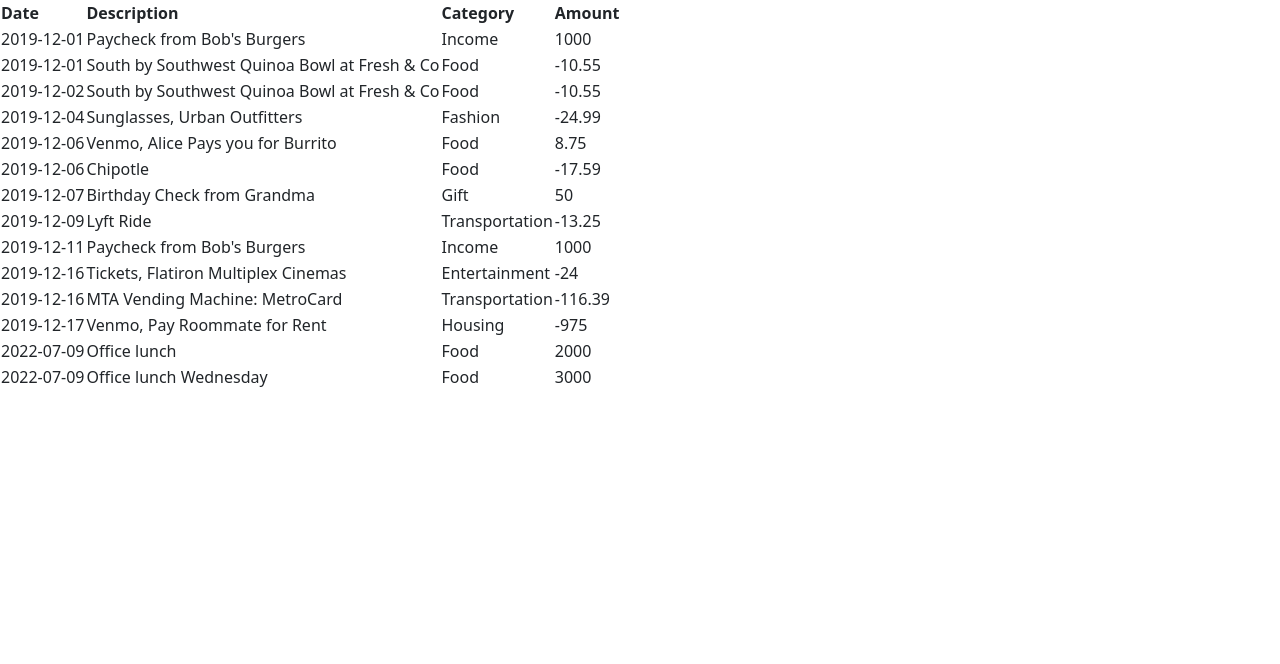
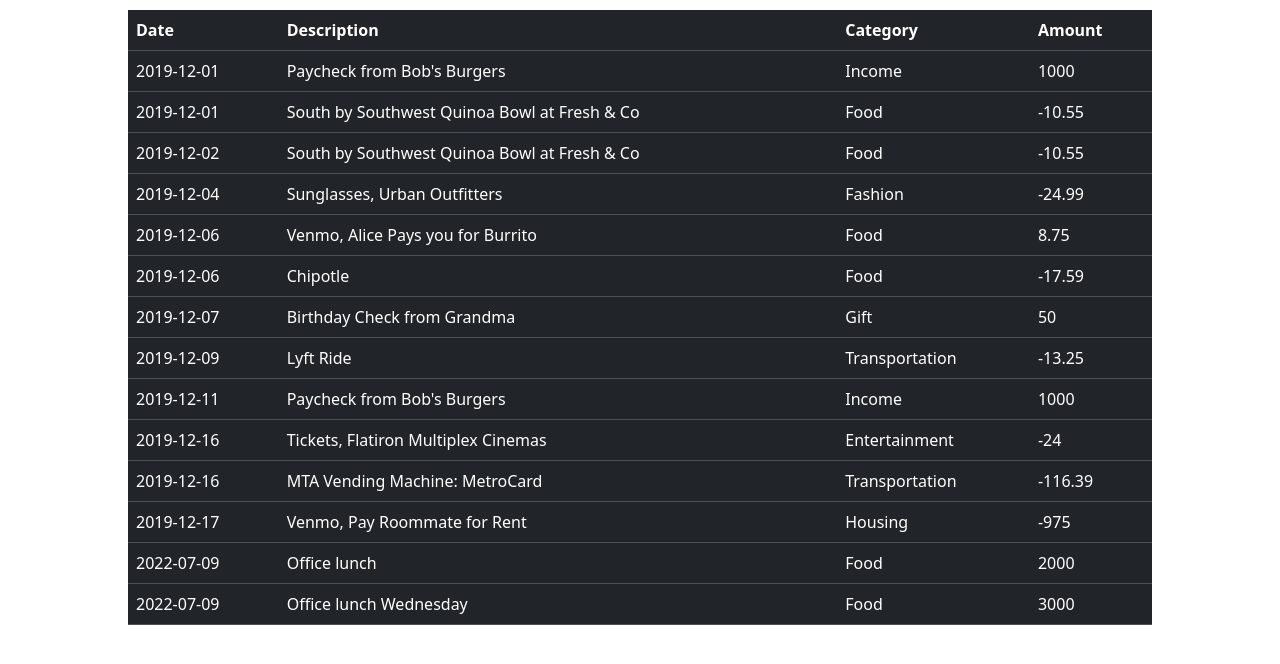
Before and after one commit to Felix-svg/Bank-of-Flatiron, a React (Vite) app in the folder Flatiron-Bank/: page / in a window 1280 px wide. Shown: the top 664 px of the page. Built offline with nearby package versions, Linux system fonts and the light colour scheme; data requests are answered from the project's data file.

Commit message:
Styled the table using bootstrap

```diff
--- a/Flatiron-Bank/src/Components/TransactionTable.jsx
+++ b/Flatiron-Bank/src/Components/TransactionTable.jsx
@@ -8,7 +8,7 @@ function TransactionTable() {
     .then((data) => setTransactions(data));
 
   return (
-    <table>
+    <table className="table table-dark table-stripped-columns">
       <thead>
         <tr>
           <th>Date</th>
--- a/Flatiron-Bank/src/index.css
+++ b/Flatiron-Bank/src/index.css
@@ -1,68 +1,5 @@
-/* :root {
-  font-family: Inter, system-ui, Avenir, Helvetica, Arial, sans-serif;
-  line-height: 1.5;
-  font-weight: 400;
-
-  color-scheme: light dark;
-  color: rgba(255, 255, 255, 0.87);
-  background-color: #242424;
-
-  font-synthesis: none;
-  text-rendering: optimizeLegibility;
-  -webkit-font-smoothing: antialiased;
-  -moz-osx-font-smoothing: grayscale;
+.table{
+  width: 80%;
+  margin: auto;
+  margin-top: 10px;
 }
-
-a {
-  font-weight: 500;
-  color: #646cff;
-  text-decoration: inherit;
-}
-a:hover {
-  color: #535bf2;
-}
-
-body {
-  margin: 0;
-  display: flex;
-  place-items: center;
-  min-width: 320px;
-  min-height: 100vh;
-}
-
-h1 {
-  font-size: 3.2em;
-  line-height: 1.1;
-}
-
-button {
-  border-radius: 8px;
-  border: 1px solid transparent;
-  padding: 0.6em 1.2em;
-  font-size: 1em;
-  font-weight: 500;
-  font-family: inherit;
-  background-color: #1a1a1a;
-  cursor: pointer;
-  transition: border-color 0.25s;
-}
-button:hover {
-  border-color: #646cff;
-}
-button:focus,
-button:focus-visible {
-  outline: 4px auto -webkit-focus-ring-color;
-}
-
-@media (prefers-color-scheme: light) {
-  :root {
-    color: #213547;
-    background-color: #ffffff;
-  }
-  a:hover {
-    color: #747bff;
-  }
-  button {
-    background-color: #f9f9f9;
-  }
-} */
```
Also changed, not shown: Flatiron-Bank/src/App.css (deleted, +0 -42 lines).
